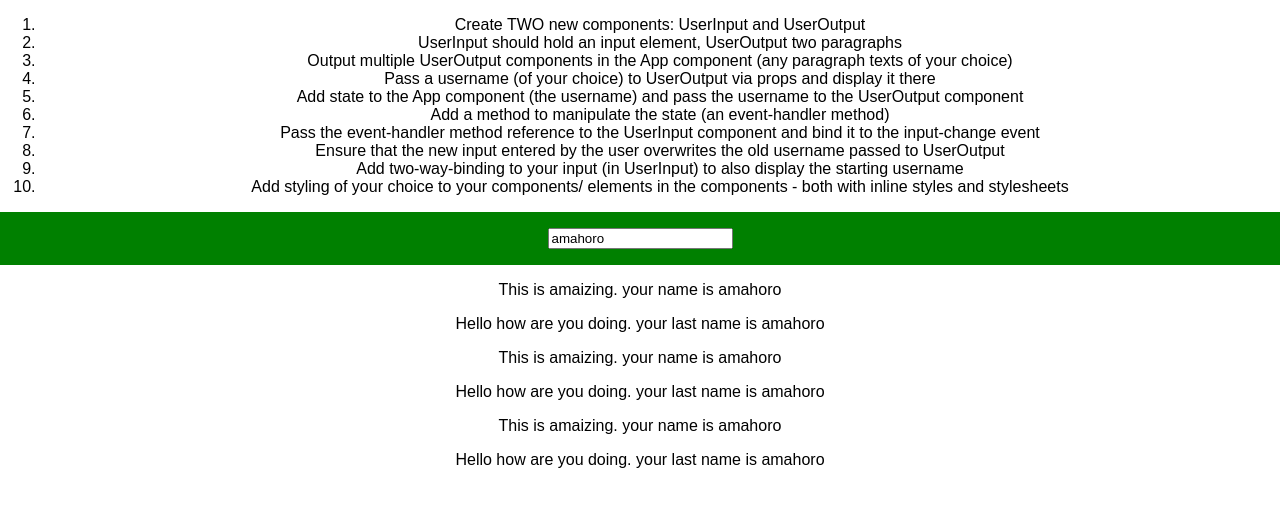
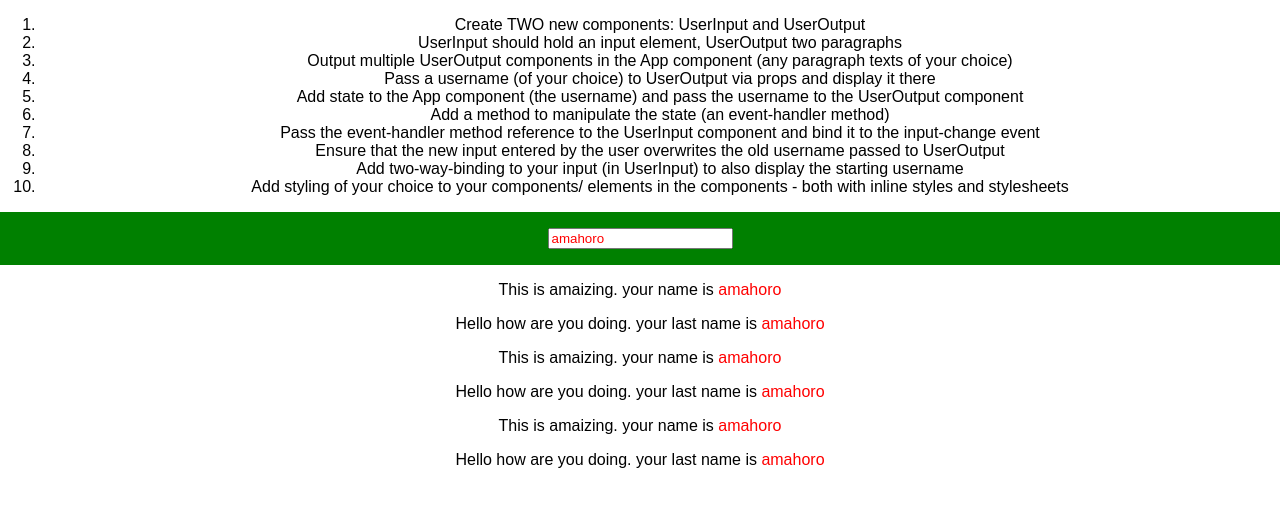
Before and after one commit to Moise-code/react-first-practice, a React (Create React App) app in the folder first-practice/: page / in a window 1280 px wide. Shown: the top 506 px of the page. Built offline with nearby package versions, Linux system fonts and the light colour scheme; the HTML template or start-up script is replaced by a standard one.

Commit message:
adding the refactoring codes

```diff
--- a/first-practice/src/UserInput/UserInput.css
+++ b/first-practice/src/UserInput/UserInput.css
@@ -2,3 +2,7 @@
   background-color: green;
   padding: 1rem;
 }
+
+input{
+  color: red;
+}
--- a/first-practice/src/UserOutput/UserOutput.css
+++ b/first-practice/src/UserOutput/UserOutput.css
@@ -0,0 +1,3 @@
+.input{
+  color: red;
+}
--- a/first-practice/src/UserOutput/UserOutput.js
+++ b/first-practice/src/UserOutput/UserOutput.js
@@ -1,10 +1,11 @@
 import React from "react";
+import './UserOutput.css'
 
 const userOutput = (props) =>{
   return(
     <div>
-      <p>This is amaizing. your name is {props.userName}</p>
-      <p>Hello how are you doing. your last name is {props.userName}</p>
+      <p>This is amaizing. your name is <span className="input">{props.userName}</span> </p>
+      <p>Hello how are you doing. your last name is <span className="input">{props.userName}</span></p>
     </div>
 
   )
```
